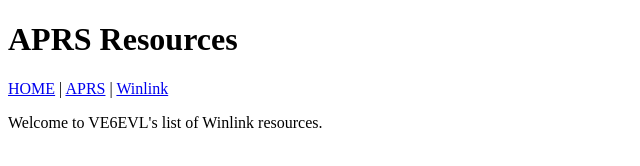
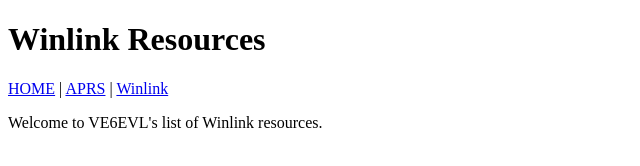
Before and after one commit to ve6evl/ve6evl.github.io, a plain HTML site: page winlink.html in a window 1280 px wide. Shown: the whole page, without its empty margins (0-640 px from the left). Drawn offline with Linux system fonts and the light colour scheme.

Commit message:
Add files via upload

```diff
--- a/winlink.html
+++ b/winlink.html
@@ -9,7 +9,7 @@
 </head>
 <body>
     <div class="container">
-        <H1>APRS Resources</H1>
+        <H1>Winlink Resources</H1>
         <a href="./index.html">HOME</a> | <a href="./aprs.html">APRS</a> | <a href="winlink.html">Winlink</a>
         <p>Welcome to VE6EVL's list of Winlink resources.</p>
     </div>
```
